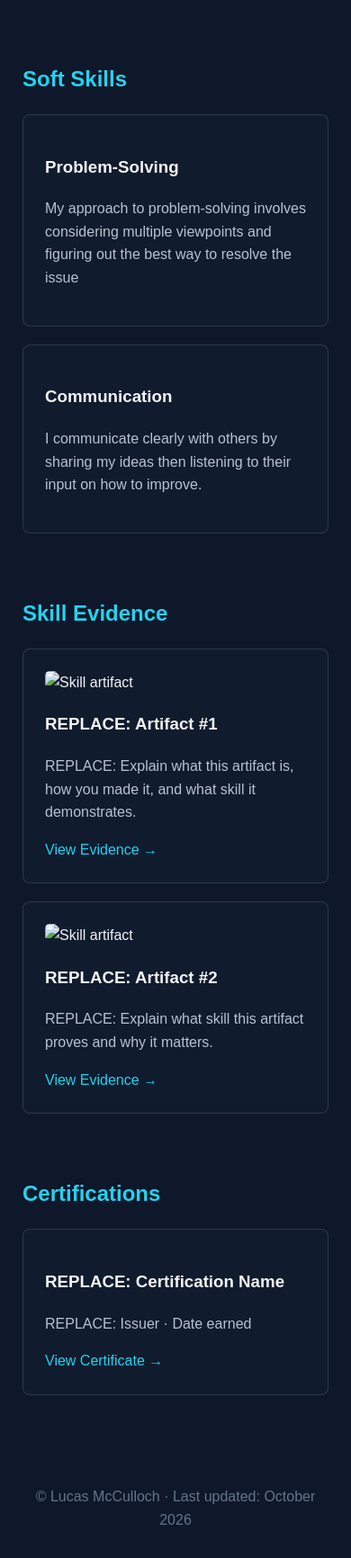
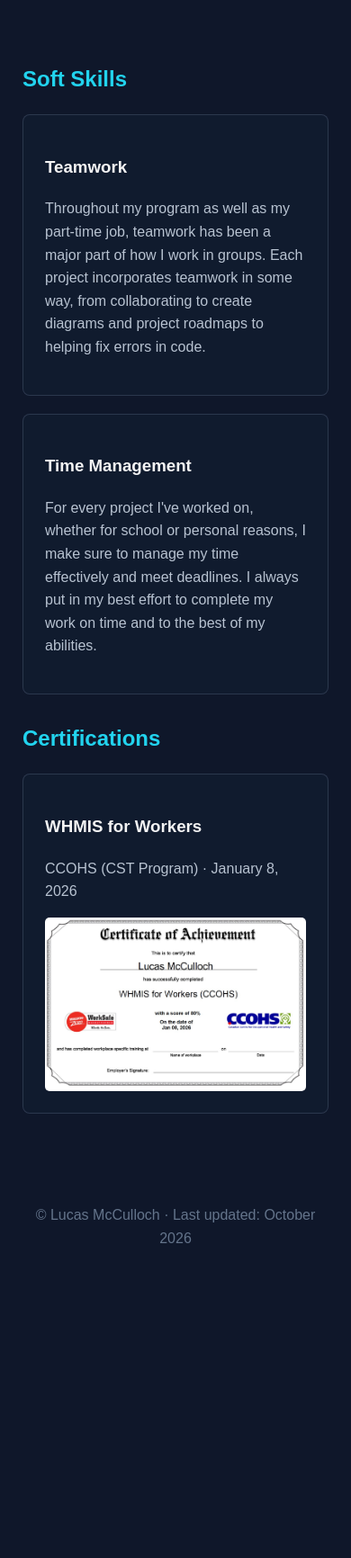
Before and after one commit to lmcculloch2007/Portfolio, a plain HTML site: page skills.html in a window 390 px wide. Shown: the part 1150-2882 px from the top of the page at 90% size. After the commit the page ends 2569 px from the top, so only its background shows below. Drawn offline with Linux system fonts and the light colour scheme.

Commit message:
Finsished all the descriptions just need to fix the images for project but that can be done tomorrow

```diff
--- a/skills.css
+++ b/skills.css
@@ -25,6 +25,7 @@ a {
     opacity: 0.3;
 }
 
+/* Header */
 header {
     background: #0b1220e8;
     position: sticky;
@@ -33,6 +34,7 @@ header {
     border-bottom: 1px solid #64748B44;
 }
 
+/* Navigation */
 nav {
     max-width: 1100px;
     margin: auto;
@@ -52,12 +54,14 @@ nav .active {
     border-color: #22D3EE;
 }
 
+/* Main content */
 main {
     max-width: 1050px;
     margin: auto;
     padding: 70px 25px;
 }
 
+/* Main heading */
 h1 {
     font-size: 3.5rem;
     margin: 0;
@@ -74,21 +78,25 @@ a {
     max-width: 650px;
 }
 
+/* Sections */
 section {
     margin-top: 70px;
 }
 
+/* Standard three-column grid */
 .grid {
     display: grid;
     grid-template-columns: repeat(3, 1fr);
     gap: 20px;
 }
 
+/* Cards */
 article {
     padding: 24px;
     border: 1px solid #64748B55;
     border-radius: 8px;
     background: #111c30e8;
+    transition: 0.2s ease;
 }
 
 article:hover {
@@ -107,6 +115,15 @@ article img {
     border-radius: 5px;
 }
 
+/* Certification images */
+.certImage {
+    width: 100%;
+    height: auto;
+    object-fit: contain;
+    border-radius: 5px;
+    display: block;
+    margin-top: 15px;
+}
 /* Technology badge container */
 .badges {
     display: flex;
@@ -116,7 +133,7 @@ article img {
     margin-top: 15px;
 }
 
-
+/* Technology badges */
 .badges img {
     width: auto;
     height: 30px;
@@ -126,6 +143,30 @@ article img {
     border-radius: 4px;
 }
 
+/* Soft Skills and Certifications side by side */
+/* Soft Skills and Certifications */
+.skills-info-grid {
+    display: grid;
+    grid-template-columns: 1fr 1fr;
+    gap: 30px;
+    align-items: start;
+}
+
+.skills-column {
+    display: grid;
+    gap: 20px;
+}
+
+.skills-column h2 {
+    margin: 0;
+}
+
+.skills-column article {
+    width: 100%;
+}
+
+
+/* Footer */
 footer {
     text-align: center;
     color: #64748B;
@@ -134,12 +175,19 @@ footer {
 
 /* Mobile layout */
 @media (max-width: 750px) {
+
     nav {
         flex-wrap: wrap;
     }
 
     .grid {
         grid-template-columns: 1fr;
+    }
+
+    /* Stack Soft Skills and Certifications */
+    .skills-row {
+        grid-template-columns: 1fr;
+        gap: 0;
     }
 
     h1 {
@@ -149,4 +197,7 @@ footer {
     .badges img {
         height: 28px;
     }
+    .skills-info-grid {
+        grid-template-columns: 1fr;
+    }
 }
--- a/skills.html
+++ b/skills.html
@@ -1,9 +1,12 @@
 <!DOCTYPE html>
 <html lang="en">
+
 <head>
     <meta charset="UTF-8">
     <meta name="viewport" content="width=device-width, initial-scale=1">
+
     <title>Skills | Lucas McCulloch</title>
+
     <link rel="stylesheet" href="skills.css">
 </head>
 
@@ -11,180 +14,203 @@
 
 <canvas id="bg"></canvas>
 
+
 <header>
+
     <nav>
         <a href="index.html">Home</a>
-        <a class="active" href="skills.html">Skills</a>
+
+        <a class="active" href="skills.html">
+            Skills
+        </a>
+
         <a href="project.html">Projects</a>
+
         <a href="contact.html">Contact</a>
     </nav>
+
 </header>
+
 
 <main>
 
-    <h1>Skills <span>& Certifications</span></h1>
+    <h1>
+        Skills <span>& Certifications</span>
+    </h1>
 
     <p class="lead">
-        The technologies and professional skills I use to solve problems and build reliable applications.
+        The technologies and professional skills I use to solve
+        problems and build reliable applications.
     </p>
 
+
+    <!-- Technical Skills -->
     <section>
 
         <h2>Technical Skills</h2>
 
         <div class="grid">
 
+
+            <!-- Programming Languages -->
             <article>
+
                 <h3>Programming Languages</h3>
 
                 <div class="badges">
 
-                    <img src="https:/img.shields.io/badge/python-3670A0?style=for-the-badge&logo=python&logoColor=ffdd54" alt="Python">
+                    <img
+                            src="https:/img.shields.io/badge/python-3670A0?style=for-the-badge&logo=python&logoColor=ffdd54"
+                            alt="Python"
+                    >
 
-                    <img src="https:/img.shields.io/badge/java-ED8B00?style=for-the-badge&logo=openjdk&logoColor=white" alt="Java">
+                    <img
+                            src="https:/img.shields.io/badge/java-ED8B00?style=for-the-badge&logo=openjdk&logoColor=white"
+                            alt="Java"
+                    >
 
-                    <img src="https:/img.shields.io/badge/javascript-323330?style=for-the-badge&logo=javascript&logoColor=F7DF1E" alt="JavaScript">
+                    <img
+                            src="https:/img.shields.io/badge/javascript-323330?style=for-the-badge&logo=javascript&logoColor=F7DF1E"
+                            alt="JavaScript"
+                    >
 
-                    <img src="https:/img.shields.io/badge/typescript-007ACC?style=for-the-badge&logo=typescript&logoColor=white" alt="TypeScript">
+                    <img
+                            src="https:/img.shields.io/badge/typescript-007ACC?style=for-the-badge&logo=typescript&logoColor=white"
+                            alt="TypeScript"
+                    >
 
-                    <img src="https:/img.shields.io/badge/kotlin-7F52FF?style=for-the-badge&logo=kotlin&logoColor=white" alt="Kotlin">
+                    <img
+                            src="https:/img.shields.io/badge/kotlin-7F52FF?style=for-the-badge&logo=kotlin&logoColor=white"
+                            alt="Kotlin"
+                    >
 
-                    <img src="https:/img.shields.io/badge/c%23-239120?style=for-the-badge&logo=csharp&logoColor=white" alt="C Sharp">
+                    <img
+                            src="https:/img.shields.io/badge/c%23-239120?style=for-the-badge&logo=csharp&logoColor=white"
+                            alt="C Sharp"
+                    >
 
-                    <img src="https:/img.shields.io/badge/SQL-4479A1?style=for-the-badge&logo=postgresql&logoColor=white" alt="SQL">
+                    <img
+                            src="https:/img.shields.io/badge/SQL-4479A1?style=for-the-badge&logo=postgresql&logoColor=white"
+                            alt="SQL"
+                    >
 
                 </div>
+
             </article>
 
+
+            <!-- Web Development -->
             <article>
+
                 <h3>Web Development</h3>
 
                 <div class="badges">
 
-                    <img src="https:/img.shields.io/badge/html5-E34F26?style=for-the-badge&logo=html5&logoColor=white" alt="HTML">
+                    <img
+                            src="https:/img.shields.io/badge/html5-E34F26?style=for-the-badge&logo=html5&logoColor=white"
+                            alt="HTML"
+                    >
 
-                    <img src="https:/img.shields.io/badge/css3-1572B6?style=for-the-badge&logo=css3&logoColor=white" alt="CSS">
+                    <img
+                            src="https:/img.shields.io/badge/css3-1572B6?style=for-the-badge&logo=css3&logoColor=white"
+                            alt="CSS"
+                    >
 
-                    <img src="https:/img.shields.io/badge/node.js-6DA55F?style=for-the-badge&logo=node.js&logoColor=white" alt="Node.js">
+                    <img
+                            src="https:/img.shields.io/badge/node.js-6DA55F?style=for-the-badge&logo=node.js&logoColor=white"
+                            alt="Node.js"
+                    >
 
-                    <img src="https:/img.shields.io/badge/express.js-404d59?style=for-the-badge&logo=express&logoColor=61DAFB" alt="Express">
+                    <img
+                            src="https:/img.shields.io/badge/express.js-404d59?style=for-the-badge&logo=express&logoColor=61DAFB"
+                            alt="Express"
+                    >
 
-                    <img src="https:/img.shields.io/badge/FastAPI-005571?style=for-the-badge&logo=fastapi" alt="FastAPI">
+                    <img
+                            src="https:/img.shields.io/badge/FastAPI-005571?style=for-the-badge&logo=fastapi"
+                            alt="FastAPI"
+                    >
 
-                    <img src="https:/img.shields.io/badge/.NET-5C2D91?style=for-the-badge&logo=.net&logoColor=white" alt=".NET">
+                    <img
+                            src="https:/img.shields.io/badge/.NET-5C2D91?style=for-the-badge&logo=.net&logoColor=white"
+                            alt=".NET"
+                    >
 
                 </div>
+
             </article>
 
+
+            <!-- Databases and Tools -->
             <article>
+
                 <h3>Databases & Tools</h3>
 
                 <div class="badges">
 
-                    <img src="https:/img.shields.io/badge/mysql-4479A1?style=for-the-badge&logo=mysql&logoColor=white" alt="MySQL">
+                    <img
+                            src="https:/img.shields.io/badge/mysql-4479A1?style=for-the-badge&logo=mysql&logoColor=white"
+                            alt="MySQL"
+                    >
 
-                    <img src="https:/img.shields.io/badge/Oracle-F80000?style=for-the-badge&logo=oracle&logoColor=white" alt="Oracle">
+                    <img
+                            src="https:/img.shields.io/badge/Oracle-F80000?style=for-the-badge&logo=oracle&logoColor=white"
+                            alt="Oracle"
+                    >
 
-                    <img src="https:/img.shields.io/badge/git-F05033?style=for-the-badge&logo=git&logoColor=white" alt="Git">
+                    <img
+                            src="https:/img.shields.io/badge/git-F05033?style=for-the-badge&logo=git&logoColor=white"
+                            alt="Git"
+                    >
 
-                    <img src="https:/img.shields.io/badge/Postman-FF6C37?style=for-the-badge&logo=postman&logoColor=white" alt="Postman">
+                    <img
+                            src="https:/img.shields.io/badge/Postman-FF6C37?style=for-the-badge&logo=postman&logoColor=white"
+                            alt="Postman"
+                    >
 
-                    <img src="https:/img.shields.io/badge/docker-0db7ed?style=for-the-badge&logo=docker&logoColor=white" alt="Docker">
+                    <img
+                            src="https:/img.shields.io/badge/docker-0db7ed?style=for-the-badge&logo=docker&logoColor=white"
+                            alt="Docker"
+                    >
 
-                    <img src="https:/img.shields.io/badge/figma-F24E1E?style=for-the-badge&logo=figma&logoColor=white" alt="Figma">
+                    <img
+                            src="https:/img.shields.io/badge/figma-F24E1E?style=for-the-badge&logo=figma&logoColor=white"
+                            alt="Figma"
+                    >
 
                 </div>
+
             </article>
 
+
+            <!-- Other Technologies -->
             <article>
+
                 <h3>Other Technologies</h3>
 
                 <div class="badges">
 
-                    <img src="https:/img.shields.io/badge/unity-000000?style=for-the-badge&logo=unity&logoColor=white" alt="Unity">
+                    <img
+                            src="https:/img.shields.io/badge/unity-000000?style=for-the-badge&logo=unity&logoColor=white"
+                            alt="Unity"
+                    >
 
-                    <img src="https:/img.shields.io/badge/Windows-0078D4?style=for-the-badge&logo=windows&logoColor=white" alt="Windows">
+                    <img
+                            src="https:/img.shields.io/badge/Windows-0078D4?style=for-the-badge&logo=windows&logoColor=white"
+                            alt="Windows"
+                    >
 
-                    <img src="https:/img.shields.io/badge/Machine%20Learning-FF6F00?style=for-the-badge&logo=tensorflow&logoColor=white" alt="Machine Learning">
+                    <img
+                            src="https:/img.shields.io/badge/Machine%20Learning-FF6F00?style=for-the-badge&logo=tensorflow&logoColor=white"
+                            alt="Machine Learning"
+                    >
 
-                    <img src="https:/img.shields.io/badge/OpenAI%20API-412991?style=for-the-badge&logo=openai&logoColor=white" alt="OpenAI API">
+                    <img
+                            src="https:/img.shields.io/badge/OpenAI%20API-412991?style=for-the-badge&logo=openai&logoColor=white"
+                            alt="OpenAI API"
+                    >
 
                 </div>
-            </article>
-
-        </div>
-
-    </section>
-
-    <section>
-
-        <h2>Soft Skills</h2>
-
-        <div class="grid">
-
-            <article>
-                <h3>Problem-Solving</h3>
-                <p>My approach to problem-solving involves considering multiple viewpoints and figuring out the best way to resolve the issue</p>
-            </article>
-
-            <article>
-                <h3>Communication</h3>
-                <p>I communicate clearly with others by sharing my ideas then listening to their input on how to improve.</p>
-            </article>
-
-        </div>
-
-    </section>
-
-    <section>
-
-        <h2>Skill Evidence</h2>
-
-        <div class="grid">
-
-            <article>
-                <img src="images/skill1.jpg" alt="Skill artifact">
-
-                <h3>REPLACE: Artifact #1</h3>
-
-                <p>
-                    REPLACE: Explain what this artifact is, how you made it,
-                    and what skill it demonstrates.
-                </p>
-
-                <a href="REPLACE_ARTIFACT_LINK">View Evidence →</a>
-            </article>
-
-            <article>
-                <img src="images/skill2.jpg" alt="Skill artifact">
-
-                <h3>REPLACE: Artifact #2</h3>
-
-                <p>
-                    REPLACE: Explain what skill this artifact proves and why it matters.
-                </p>
-
-                <a href="REPLACE_ARTIFACT_LINK">View Evidence →</a>
-            </article>
-
-        </div>
-
-    </section>
-
-    <section>
-
-        <h2>Certifications</h2>
-
-        <div class="grid">
-
-            <article>
-                <h3>REPLACE: Certification Name</h3>
-
-                <p>REPLACE: Issuer · Date earned</p>
-
-                <a href="REPLACE_CERTIFICATE_LINK">
-                    View Certificate →
-                </a>
 
             </article>
 
@@ -192,13 +218,78 @@
 
     </section>
 
+
+    <!-- Soft Skills and Certifications -->
+    <section>
+
+        <div class="skills-info-grid">
+
+            <!-- Soft Skills -->
+            <div class="skills-column">
+
+                <h2>Soft Skills</h2>
+
+                <article>
+                    <h3>Teamwork</h3>
+
+                    <p>
+                        Throughout my program as well as my part-time job,
+                        teamwork has been a major part of how I work in groups.
+                        Each project incorporates teamwork in some way, from
+                        collaborating to create diagrams and project roadmaps
+                        to helping fix errors in code.
+                    </p>
+                </article>
+
+                <article>
+                    <h3>Time Management</h3>
+
+                    <p>
+                        For every project I've worked on, whether for school
+                        or personal reasons, I make sure to manage my time
+                        effectively and meet deadlines. I always put in my
+                        best effort to complete my work on time and to the
+                        best of my abilities.
+                    </p>
+                </article>
+
+            </div>
+
+
+            <!-- Certifications -->
+            <div class="skills-column">
+
+                <h2>Certifications</h2>
+
+                <article>
+                    <h3>WHMIS for Workers</h3>
+
+                    <p>
+                        CCOHS (CST Program) · January 8, 2026
+                    </p>
+
+                    <img class="certImage"
+                            src="images/cert.jpg"
+                            alt="WHMIS for Workers certification"
+                    >
+                </article>
+
+            </div>
+
+        </div>
+
+    </section>
+
 </main>
+
 
 <footer>
     © Lucas McCulloch · Last updated: October 2026
 </footer>
 
+
 <script src="script.js"></script>
 
 </body>
+
 </html>
```
Also changed, not shown: index.html (+1 -1 lines), project.html (+28 -58 lines), images/cert.jpg (added), 1 other file.
